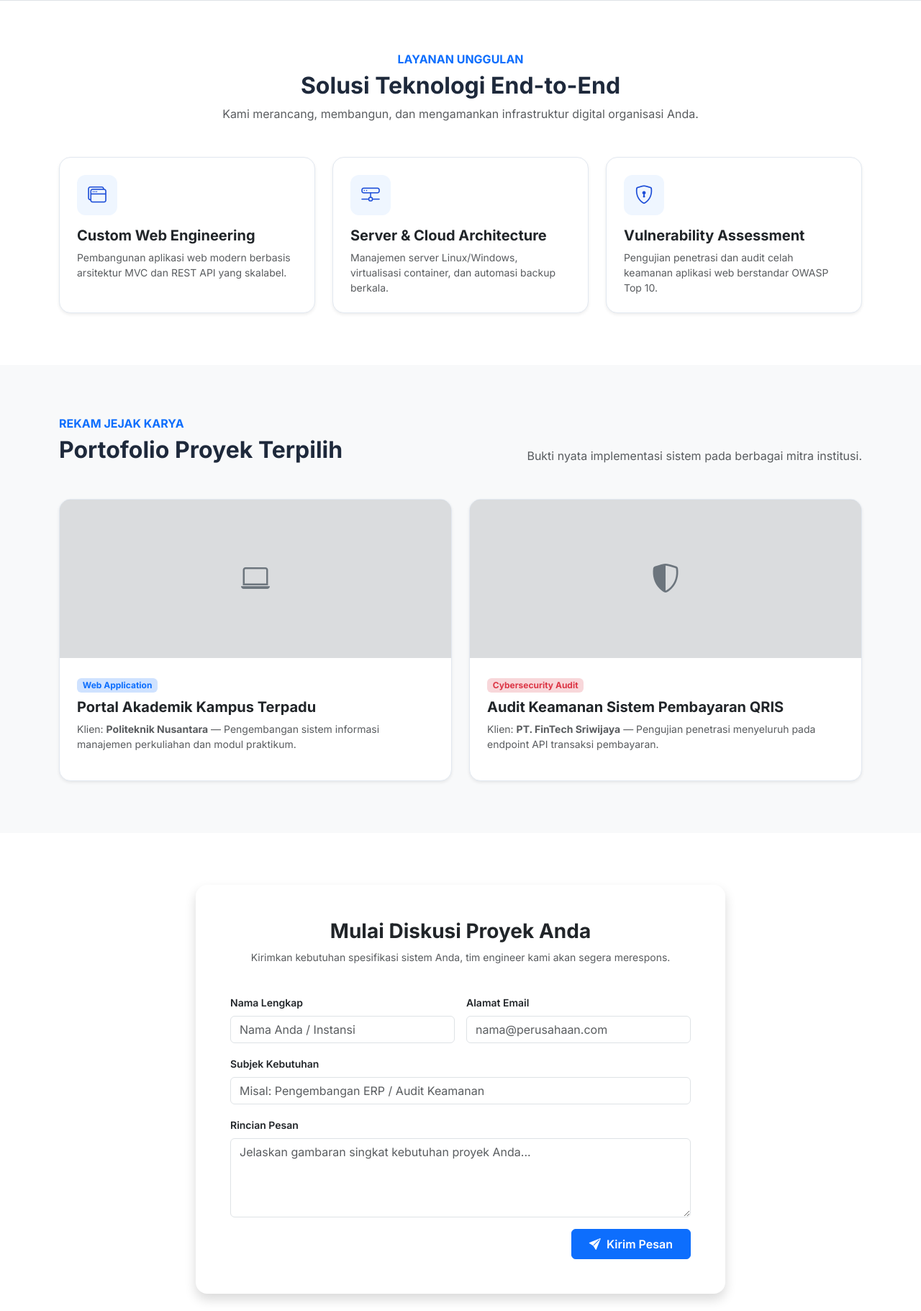
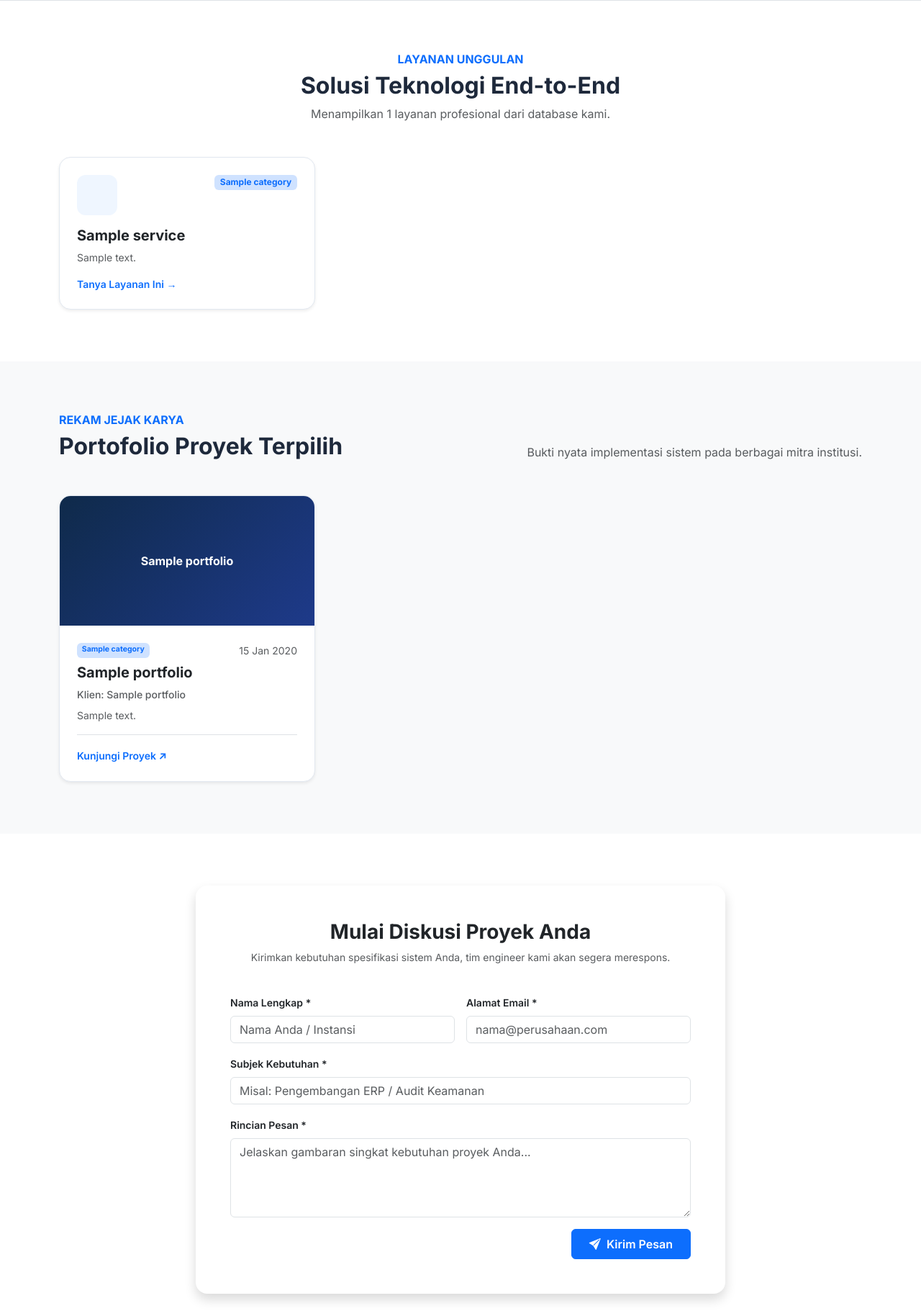
Before and after one commit to andikaprayudha02/full-stack, a Laravel app: page / in a window 1280 px wide. Shown: the part 876-2697 px from the top of the page at 72% size. Run offline with Laravel 12, Linux system fonts and the light colour scheme; tables that the repository leaves empty hold one stand-in row (values such as "Sample post").

Commit message:
Pertemuan 3: Integrasi data dinamis Eager Loading dan form kontak dengan validasi

```diff
--- /dev/null
+++ b/app/Http/Controllers/PublicController.php
@@ -0,0 +1,54 @@
+<?php
+
+namespace App\Http\Controllers;
+
+use App\Models\Category;
+use App\Models\Message;
+use App\Models\Portfolio;
+use App\Models\Service;
+use Illuminate\Http\RedirectResponse;
+use Illuminate\Http\Request;
+use Illuminate\View\View;
+
+class PublicController extends Controller
+{
+    // 1. Halaman utama dengan data dinamis dari MySQL
+    public function index(): View
+    {
+        $categories = Category::all();
+
+        $services = Service::with('category')
+            ->latest()
+            ->get();
+
+        $portfolios = Portfolio::with('category')
+            ->latest('completed_date')
+            ->take(6)
+            ->get();
+
+        return view('home', compact('categories', 'services', 'portfolios'));
+    }
+
+    // 2. Validasi dan simpan pesan dari form Hubungi Kami
+    public function storeMessage(Request $request): RedirectResponse
+    {
+        $validated = $request->validate([
+            'sender_name'  => 'required|string|max:100',
+            'sender_email' => 'required|email|max:100',
+            'subject'      => 'required|string|max:150',
+            'message_body' => 'required|string|min:10',
+        ], [
+            'sender_name.required'  => 'Nama lengkap wajib diisi.',
+            'sender_email.required' => 'Alamat email wajib diisi.',
+            'sender_email.email'    => 'Format alamat email tidak valid.',
+            'subject.required'      => 'Subjek pesan wajib diisi.',
+            'message_body.required' => 'Isi pesan tidak boleh kosong.',
+            'message_body.min'      => 'Isi pesan minimal harus 10 karakter.',
+        ]);
+
+        Message::create($validated);
+
+        return redirect()->to(route('home') . '#contact')
+            ->with('success', 'Terima kasih! Pesan Anda telah kami terima dan akan segera ditindaklanjuti.');
+    }
+}
--- a/app/Models/Category.php
+++ b/app/Models/Category.php
@@ -3,8 +3,19 @@
 namespace App\Models;
 
 use Illuminate\Database\Eloquent\Model;
+use Illuminate\Database\Eloquent\Relations\HasMany;
 
 class Category extends Model
 {
     protected $fillable = ['name', 'slug'];
+
+    public function services(): HasMany
+    {
+        return $this->hasMany(Service::class);
+    }
+
+    public function portfolios(): HasMany
+    {
+        return $this->hasMany(Portfolio::class);
+    }
 }
--- a/app/Models/Portfolio.php
+++ b/app/Models/Portfolio.php
@@ -3,11 +3,21 @@
 namespace App\Models;
 
 use Illuminate\Database\Eloquent\Model;
+use Illuminate\Database\Eloquent\Relations\BelongsTo;
 
 class Portfolio extends Model
 {
     protected $fillable = [
-    'category_id', 'title', 'client_name', 'image',
-    'project_url', 'description', 'completed_date',
-];
+        'category_id', 'title', 'client_name', 'image',
+        'project_url', 'description', 'completed_date',
+    ];
+
+    protected $casts = [
+        'completed_date' => 'date',
+    ];
+
+    public function category(): BelongsTo
+    {
+        return $this->belongsTo(Category::class);
+    }
 }
--- a/app/Models/Service.php
+++ b/app/Models/Service.php
@@ -3,8 +3,14 @@
 namespace App\Models;
 
 use Illuminate\Database\Eloquent\Model;
+use Illuminate\Database\Eloquent\Relations\BelongsTo;
 
 class Service extends Model
 {
     protected $fillable = ['category_id', 'title', 'slug', 'icon', 'description'];
+
+    public function category(): BelongsTo
+    {
+        return $this->belongsTo(Category::class);
+    }
 }
--- a/public/css/nds-style.css
+++ b/public/css/nds-style.css
@@ -63,5 +63,15 @@ body {
     font-size: 2rem;
 }
 
-.wa-float { z-index: 1050; }
-.max-w-700 { max-width: 700px; }
+.wa-float {
+    z-index: 1050;
+    transition: transform 0.2s ease-in-out;
+}
+
+.wa-float:hover {
+    transform: translateY(-3px);
+}
+
+.portfolio-cover {
+    background: linear-gradient(135deg, var(--nds-navy) 0%, #1e3a8a 100%);
+}
--- a/resources/views/home.blade.php
+++ b/resources/views/home.blade.php
@@ -64,42 +64,48 @@
         </div>
     </section>
 
-    <!-- 3. SERVICES -->
+        <!-- 3. SERVICES SECTION (dinamis dari tabel services) -->
     <section id="services" class="py-5">
         <div class="container py-4">
-            <div class="text-center max-w-700 mx-auto mb-5">
+            <div class="text-center mx-auto mb-5" style="max-width: 700px;">
                 <h6 class="text-primary fw-bold text-uppercase">Layanan Unggulan</h6>
                 <h2 class="fw-bold">Solusi Teknologi End-to-End</h2>
-                <p class="text-muted">Kami merancang, membangun, dan mengamankan infrastruktur digital organisasi Anda.</p>
+                <p class="text-muted">
+                    Menampilkan {{ $services->count() }} layanan profesional dari database kami.
+                </p>
             </div>
 
             <div class="row g-4">
+                @forelse($services as $service)
                     <div class="col-md-4">
                         <div class="card h-100 p-4 rounded-4 service-card shadow-sm">
-                        <div class="icon-box mb-3"><i class="bi bi-window-stack"></i></div>
-                        <h5 class="fw-bold">Custom Web Engineering</h5>
-                        <p class="text-muted small mb-0">Pembangunan aplikasi web modern berbasis arsitektur MVC dan REST API yang skalabel.</p>
+                            <div class="d-flex justify-content-between align-items-start mb-3">
+                                <div class="icon-box">
+                                    <i class="bi {{ $service->icon ?? 'bi-gear' }}"></i>
+                                </div>
+                                <span class="badge bg-primary-subtle text-primary">
+                                    {{ $service->category->name }}
+                                </span>
+                            </div>
+                            <h5 class="fw-bold">{{ $service->title }}</h5>
+                            <p class="text-muted small">{{ $service->description }}</p>
+                            <a href="#contact" class="small fw-semibold text-decoration-none mt-auto">
+                                Tanya Layanan Ini &rarr;
+                            </a>
                         </div>
                     </div>
-                <div class="col-md-4">
-                    <div class="card h-100 p-4 rounded-4 service-card shadow-sm">
-                        <div class="icon-box mb-3"><i class="bi bi-hdd-network"></i></div>
-                        <h5 class="fw-bold">Server & Cloud Architecture</h5>
-                        <p class="text-muted small mb-0">Manajemen server Linux/Windows, virtualisasi container, dan automasi backup berkala.</p>
+                @empty
+                    <div class="col-12">
+                        <div class="text-center py-5 bg-white rounded-4 border border-dashed">
+                            <p class="text-muted mb-0">Belum ada data layanan yang tersedia di database.</p>
                         </div>
                     </div>
-                <div class="col-md-4">
-                    <div class="card h-100 p-4 rounded-4 service-card shadow-sm">
-                        <div class="icon-box mb-3"><i class="bi bi-shield-lock"></i></div>
-                        <h5 class="fw-bold">Vulnerability Assessment</h5>
-                        <p class="text-muted small mb-0">Pengujian penetrasi dan audit celah keamanan aplikasi web berstandar OWASP Top 10.</p>
-                    </div>
-                </div>
+                @endforelse
             </div>
         </div>
     </section>
 
-    <!-- 4. PORTFOLIO -->
+        <!-- 4. PORTFOLIO SECTION (dinamis dari tabel portfolios) -->
     <section id="portfolio" class="py-5 bg-light">
         <div class="container py-4">
             <div class="d-flex flex-column flex-md-row justify-content-between align-items-md-end mb-5">
@@ -111,39 +117,46 @@
             </div>
 
             <div class="row g-4">
-                <div class="col-md-6">
+                @forelse($portfolios as $portfolio)
+                    <div class="col-md-4">
                         <div class="card h-100 rounded-4 overflow-hidden portfolio-card shadow-sm">
-                        <div class="bg-secondary bg-opacity-25 d-flex align-items-center justify-content-center" style="height: 220px;">
-                            <i class="bi bi-laptop fs-1 text-secondary"></i>
+                            <div class="portfolio-cover d-flex align-items-center justify-content-center p-4 text-center" style="height: 180px;">
+                                <span class="text-white fw-bold">{{ $portfolio->title }}</span>
                             </div>
-                        <div class="card-body p-4">
-                            <span class="badge bg-primary-subtle text-primary mb-2">Web Application</span>
-                            <h5 class="fw-bold">Portal Akademik Kampus Terpadu</h5>
-                            <p class="text-muted small">
-                                Klien: <strong>Politeknik Nusantara</strong> — Pengembangan sistem informasi manajemen perkuliahan dan modul praktikum.
-                            </p>
+                            <div class="card-body p-4 d-flex flex-column">
+                                <div class="d-flex justify-content-between small text-muted mb-2">
+                                    <span class="badge bg-primary-subtle text-primary">{{ $portfolio->category->name }}</span>
+                                    <span>{{ $portfolio->completed_date->format('d M Y') }}</span>
                                 </div>
-                    </div>
-                </div>
-                <div class="col-md-6">
-                    <div class="card h-100 rounded-4 overflow-hidden portfolio-card shadow-sm">
-                        <div class="bg-secondary bg-opacity-25 d-flex align-items-center justify-content-center" style="height: 220px;">
-                            <i class="bi bi-shield-shaded fs-1 text-secondary"></i>
-                        </div>
-                        <div class="card-body p-4">
-                            <span class="badge bg-danger-subtle text-danger mb-2">Cybersecurity Audit</span>
-                            <h5 class="fw-bold">Audit Keamanan Sistem Pembayaran QRIS</h5>
-                            <p class="text-muted small">
-                                Klien: <strong>PT. FinTech Sriwijaya</strong> — Pengujian penetrasi menyeluruh pada endpoint API transaksi pembayaran.
-                            </p>
+                                <h5 class="fw-bold">{{ $portfolio->title }}</h5>
+                                <p class="small fw-medium text-muted mb-2">Klien: {{ $portfolio->client_name }}</p>
+                                <p class="text-muted small">{{ $portfolio->description }}</p>
+
+                                <div class="mt-auto pt-3 border-top">
+                                    @if($portfolio->project_url)
+                                        <a href="{{ $portfolio->project_url }}" target="_blank" rel="noopener"
+                                           class="small fw-semibold text-decoration-none">
+                                            Kunjungi Proyek &nearr;
+                                        </a>
+                                    @else
+                                        <span class="small text-muted fst-italic">Proyek Internal (Non-Publik)</span>
+                                    @endif
                                 </div>
                             </div>
                         </div>
                     </div>
+                @empty
+                    <div class="col-12">
+                        <div class="text-center py-5 bg-white rounded-4 border border-dashed">
+                            <p class="text-muted mb-0">Belum ada data portofolio yang ditambahkan.</p>
+                        </div>
+                    </div>
+                @endforelse
+            </div>
         </div>
     </section>
 
-    <!-- 5. CONTACT -->
+        <!-- 5. CONTACT SECTION (simpan ke tabel messages) -->
     <section id="contact" class="py-5">
         <div class="container py-4">
             <div class="row justify-content-center">
@@ -154,27 +167,62 @@
                             <p class="text-muted small">Kirimkan kebutuhan spesifikasi sistem Anda, tim engineer kami akan segera merespons.</p>
                         </div>
 
-                        <form action="#" method="POST">
+                        {{-- Flash message sukses --}}
+                        @if(session('success'))
+                            <div class="alert alert-success alert-dismissible fade show" role="alert">
+                                <i class="bi bi-check-circle-fill me-1"></i> {{ session('success') }}
+                                <button type="button" class="btn-close" data-bs-dismiss="alert" aria-label="Close"></button>
+                            </div>
+                        @endif
+
+                        <form action="{{ route('contact.store') }}" method="POST" novalidate>
                             @csrf
                             <div class="row g-3">
                                 <div class="col-md-6">
-                                    <label class="form-label small fw-semibold">Nama Lengkap</label>
-                                    <input type="text" class="form-control" placeholder="Nama Anda / Instansi">
+                                    <label for="sender_name" class="form-label small fw-semibold">Nama Lengkap *</label>
+                                    <input type="text" id="sender_name" name="sender_name"
+                                           value="{{ old('sender_name') }}"
+                                           class="form-control @error('sender_name') is-invalid @enderror"
+                                           placeholder="Nama Anda / Instansi">
+                                    @error('sender_name')
+                                        <div class="invalid-feedback">{{ $message }}</div>
+                                    @enderror
                                 </div>
+
                                 <div class="col-md-6">
-                                    <label class="form-label small fw-semibold">Alamat Email</label>
-                                    <input type="email" class="form-control" placeholder="nama@perusahaan.com">
+                                    <label for="sender_email" class="form-label small fw-semibold">Alamat Email *</label>
+                                    <input type="email" id="sender_email" name="sender_email"
+                                           value="{{ old('sender_email') }}"
+                                           class="form-control @error('sender_email') is-invalid @enderror"
+                                           placeholder="nama@perusahaan.com">
+                                    @error('sender_email')
+                                        <div class="invalid-feedback">{{ $message }}</div>
+                                    @enderror
                                 </div>
+
                                 <div class="col-12">
-                                    <label class="form-label small fw-semibold">Subjek Kebutuhan</label>
-                                    <input type="text" class="form-control" placeholder="Misal: Pengembangan ERP / Audit Keamanan">
+                                    <label for="subject" class="form-label small fw-semibold">Subjek Kebutuhan *</label>
+                                    <input type="text" id="subject" name="subject"
+                                           value="{{ old('subject') }}"
+                                           class="form-control @error('subject') is-invalid @enderror"
+                                           placeholder="Misal: Pengembangan ERP / Audit Keamanan">
+                                    @error('subject')
+                                        <div class="invalid-feedback">{{ $message }}</div>
+                                    @enderror
                                 </div>
+
                                 <div class="col-12">
-                                    <label class="form-label small fw-semibold">Rincian Pesan</label>
-                                    <textarea class="form-control" rows="4" placeholder="Jelaskan gambaran singkat kebutuhan proyek Anda..."></textarea>
+                                    <label for="message_body" class="form-label small fw-semibold">Rincian Pesan *</label>
+                                    <textarea id="message_body" name="message_body" rows="4"
+                                              class="form-control @error('message_body') is-invalid @enderror"
+                                              placeholder="Jelaskan gambaran singkat kebutuhan proyek Anda...">{{ old('message_body') }}</textarea>
+                                    @error('message_body')
+                                        <div class="invalid-feedback">{{ $message }}</div>
+                                    @enderror
                                 </div>
+
                                 <div class="col-12 text-end">
-                                    <button type="button" class="btn btn-primary px-4 py-2 fw-semibold">
+                                    <button type="submit" class="btn btn-primary px-4 py-2 fw-semibold">
                                         <i class="bi bi-send-fill me-1"></i> Kirim Pesan
                                     </button>
                                 </div>
@@ -185,5 +233,13 @@
             </div>
         </div>
     </section>
+@endsection
 
-@endsection
+{{-- Jika validasi gagal, gulir otomatis ke form kontak --}}
+@if($errors->any())
+    @push('scripts')
+        <script>
+            document.getElementById('contact').scrollIntoView({ behavior: 'smooth' });
+        </script>
+    @endpush
+@endif
--- a/resources/views/partials/whatsapp-float.blade.php
+++ b/resources/views/partials/whatsapp-float.blade.php
@@ -1,11 +1,19 @@
 @php
-    $waNumber = preg_replace('/\D/', '', \App\Models\CompanySetting::getVal('whatsapp_number', '6281234567890'));
-    $waText   = urlencode('Halo Nusantara Digital Solution, saya ingin berkonsultasi mengenai proyek.');
+    $company = \App\Models\CompanySetting::getVal('company_name', 'Nusantara Digital Solution');
+
+    // Ambil hanya angka, lalu ubah awalan 0 menjadi kode negara 62
+    $waNumber = preg_replace('/\D/', '', \App\Models\CompanySetting::getVal('whatsapp_number', '62895422131725'));
+    if (str_starts_with($waNumber, '0')) {
+        $waNumber = '62' . substr($waNumber, 1);
+    }
+
+    $waText = rawurlencode("Halo {$company}, saya ingin berkonsultasi mengenai proyek.");
 @endphp
 
 <a href="https://wa.me/{{ $waNumber }}?text={{ $waText }}"
    target="_blank" rel="noopener noreferrer"
    class="position-fixed bottom-0 end-0 m-4 btn btn-success rounded-pill shadow-lg wa-float d-flex align-items-center gap-2"
+   style="z-index: 1050;"
    aria-label="Chat via WhatsApp">
     <i class="bi bi-whatsapp fs-5"></i>
     <span class="d-none d-sm-inline fw-semibold">Chat WhatsApp</span>
--- a/routes/web.php
+++ b/routes/web.php
@@ -1,9 +1,13 @@
 <?php
 
+use App\Http\Controllers\PublicController;
 use Illuminate\Support\Facades\Route;
 
-Route::get('/', function () {
-    return view('home');
-})->name('home');
+// GET: halaman depan
+Route::get('/', [PublicController::class, 'index'])->name('home');
 
+// GET: halaman Tentang Kami (tantangan Pertemuan 02)
 Route::get('/tentang-kami', fn () => view('about'))->name('about');
+
+// POST: proses form kontak
+Route::post('/contact', [PublicController::class, 'storeMessage'])->name('contact.store');
```
Also changed, not shown: database/seeders/DemoContentSeeder.php (added, +77 -0 lines). Lines whose indentation alone changed are shown as unchanged.
